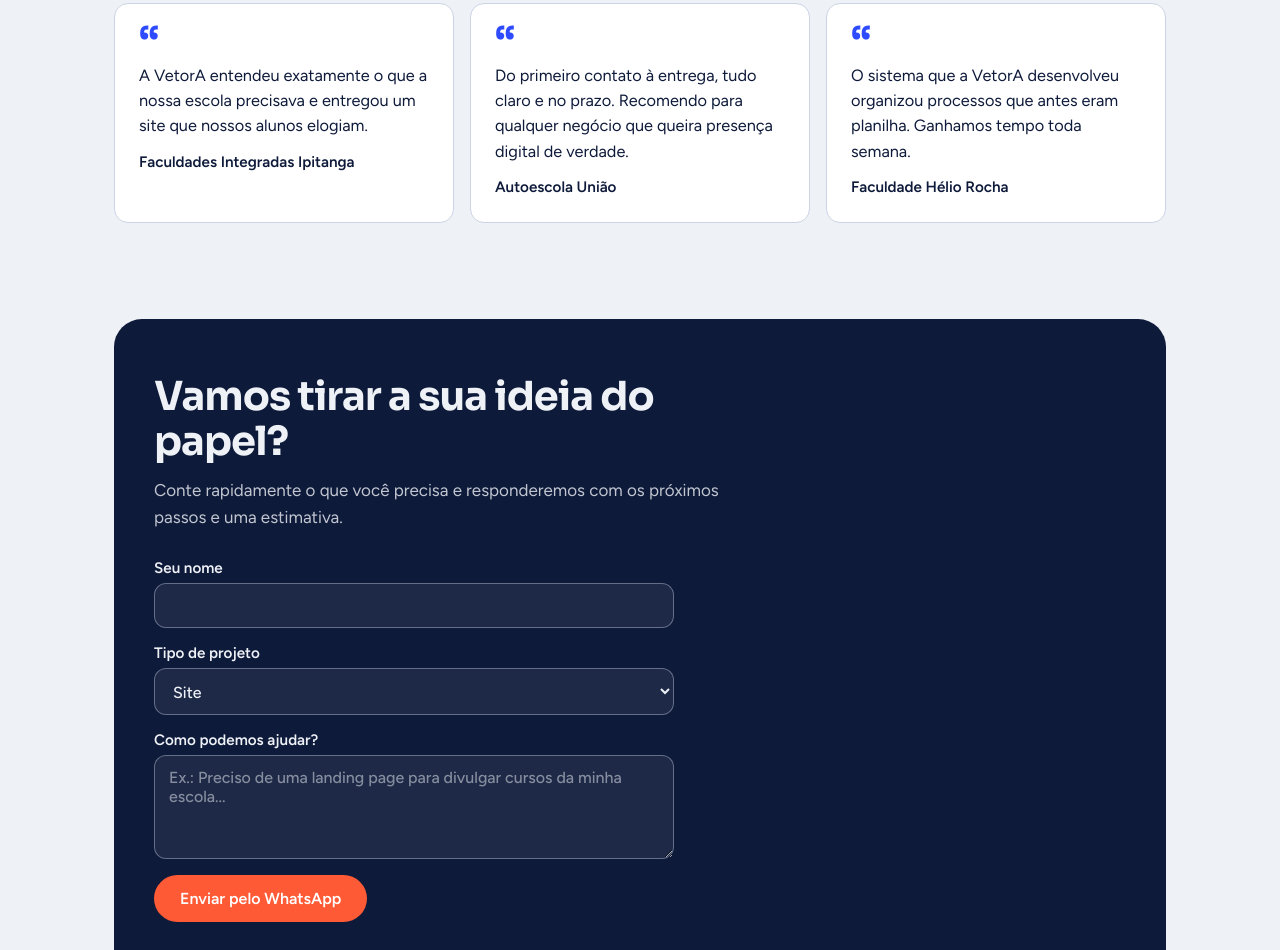
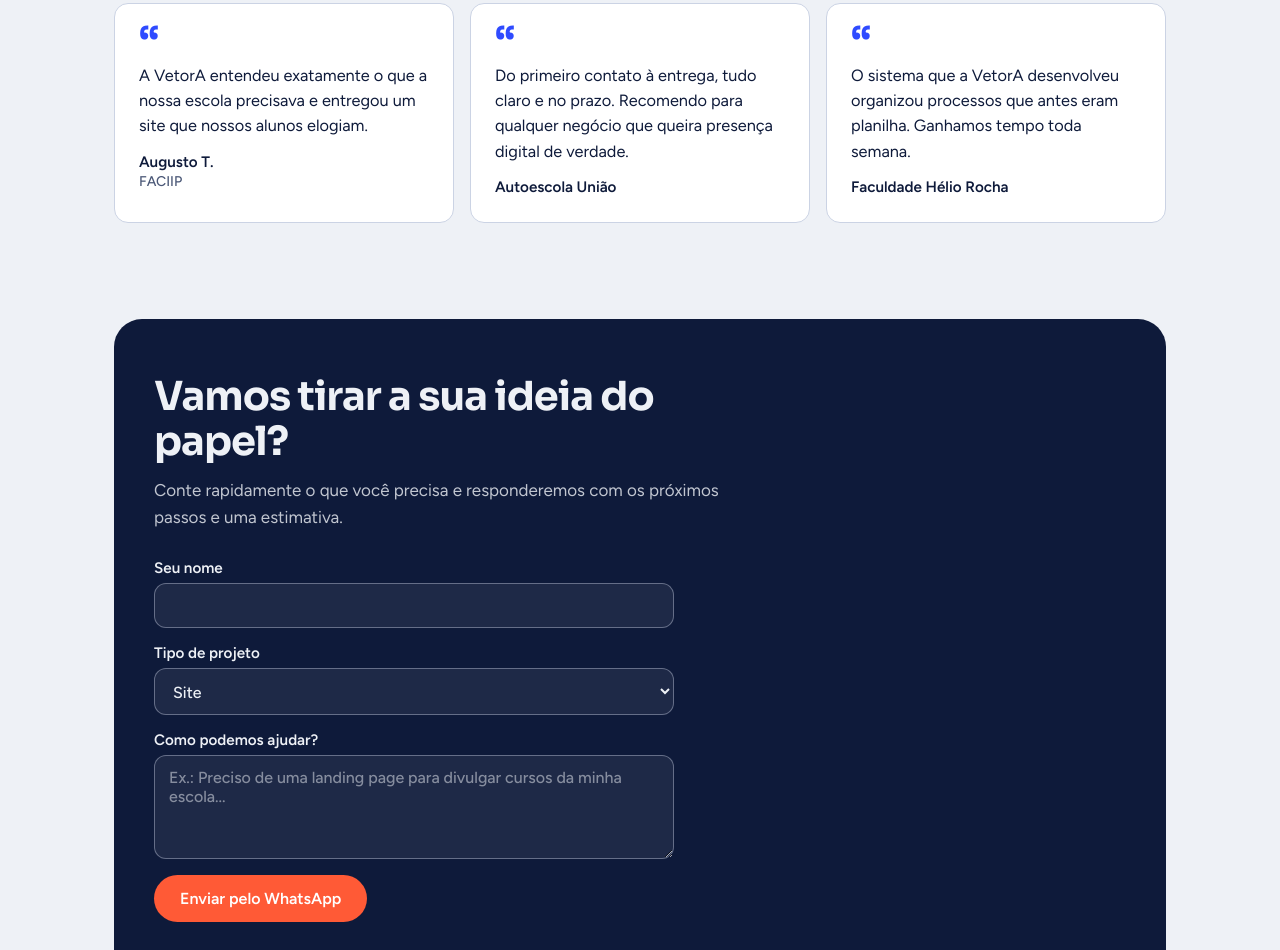
Before and after one commit to vetora-bot/vetora, a plain HTML site: page index.html in a window 1280 px wide. Shown: the part 2711-3661 px from the top of the page. Drawn offline with Linux system fonts and the light colour scheme.

Commit message:
Assinar primeiro depoimento como Augusto T. (FACIIP)

```diff
--- a/index.html
+++ b/index.html
@@ -134,14 +134,13 @@ document.documentElement.classList.add('js')})();
     </div>
   </section>
 
-  <!-- TODO: substituir por depoimentos reais -->
   <section aria-labelledby="depoimentos-t">
     <h2 id="depoimentos-t" class="reveal">Quem já trabalhou com a gente</h2>
     <p class="sub reveal">O que os clientes dizem depois do projeto entregue.</p>
     <div class="quotes reveal">
       <figure class="quote">
         <blockquote>A VetorA entendeu exatamente o que a nossa escola precisava e entregou um site que nossos alunos elogiam.</blockquote>
-        <figcaption>Faculdades Integradas Ipitanga</figcaption>
+        <figcaption>Augusto T.<span>FACIIP</span></figcaption>
       </figure>
       <figure class="quote">
         <blockquote>Do primeiro contato à entrega, tudo claro e no prazo. Recomendo para qualquer negócio que queira presença digital de verdade.</blockquote>
```
